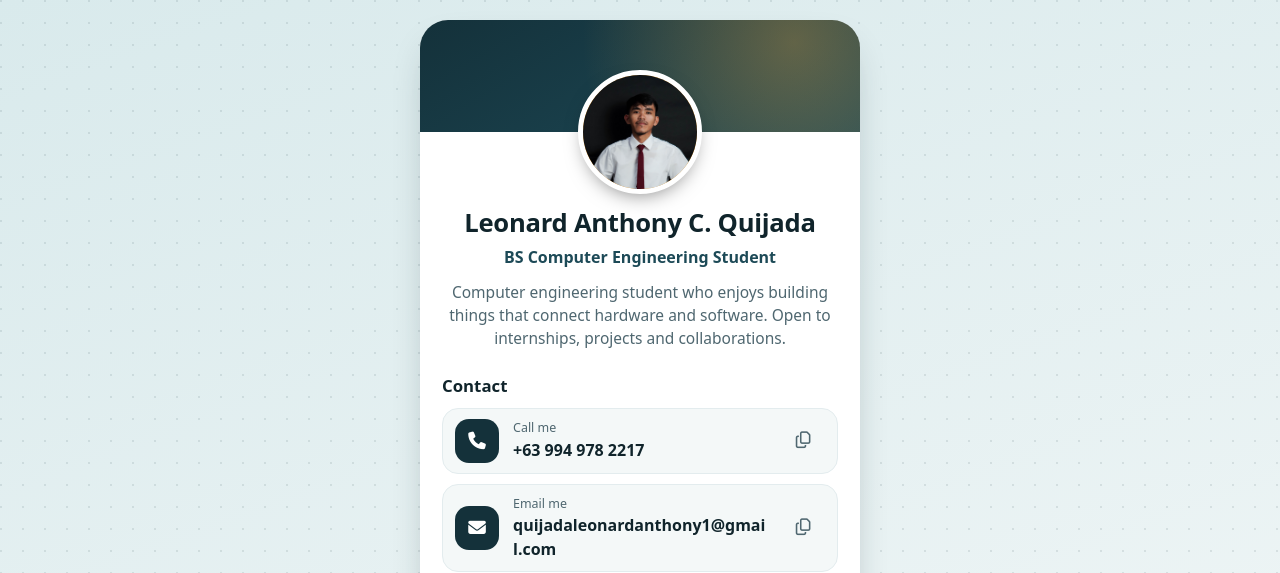
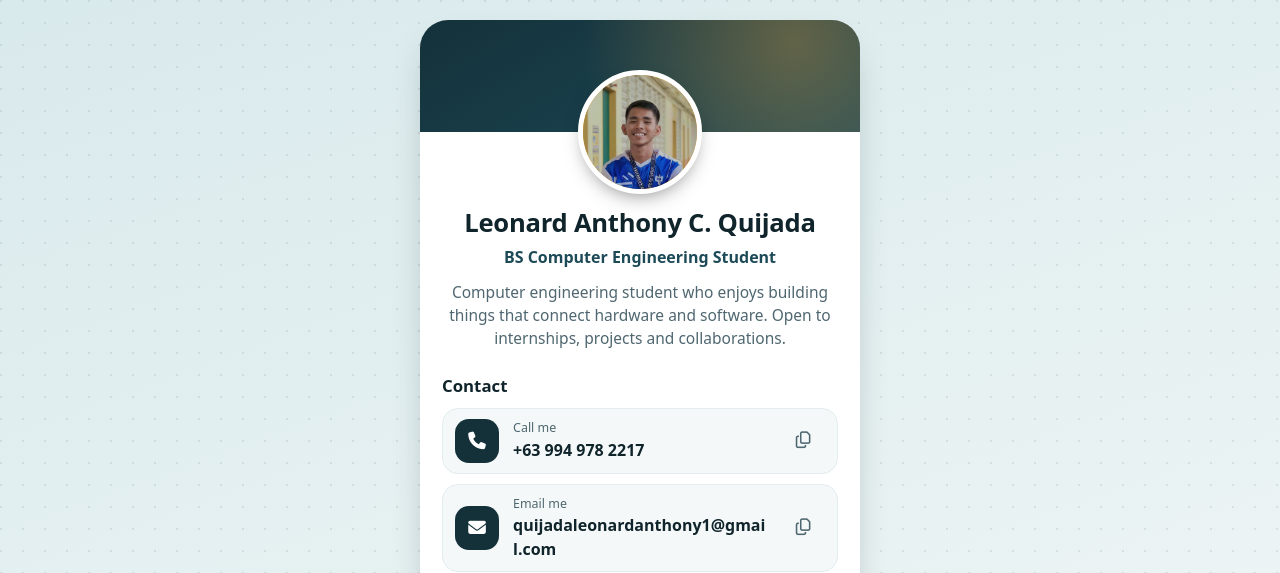
Before and after one commit to Toniatsoi/my_profile, a plain HTML site: page index.html in a window 1280 px wide. Shown: the top 573 px of the page. Drawn offline with Linux system fonts and the light colour scheme.

Commit message:
Change profile picture filename from photo.jpg to photo.png

```diff
--- a/index.html
+++ b/index.html
@@ -40,7 +40,7 @@ const PROFILE = {
   website: "https://toniatsoi.github.io//portfolio/index.html",
 
   // Profile picture: put photo.jpg beside this file, or paste an image URL. Leave "" to show initials.
-  photo: "photo.jpg",
+  photo: "photo.png",
 
   // Social links. Leave a link as "" to hide that icon automatically.
   socials: {
```
